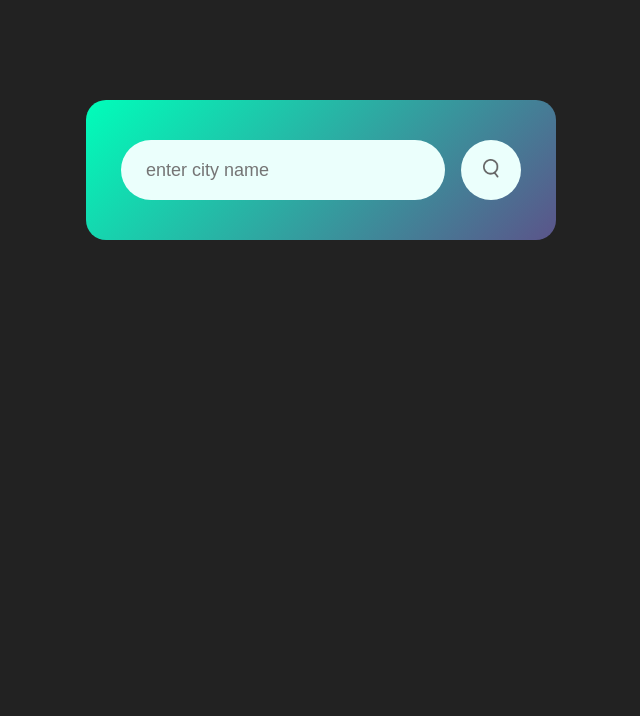
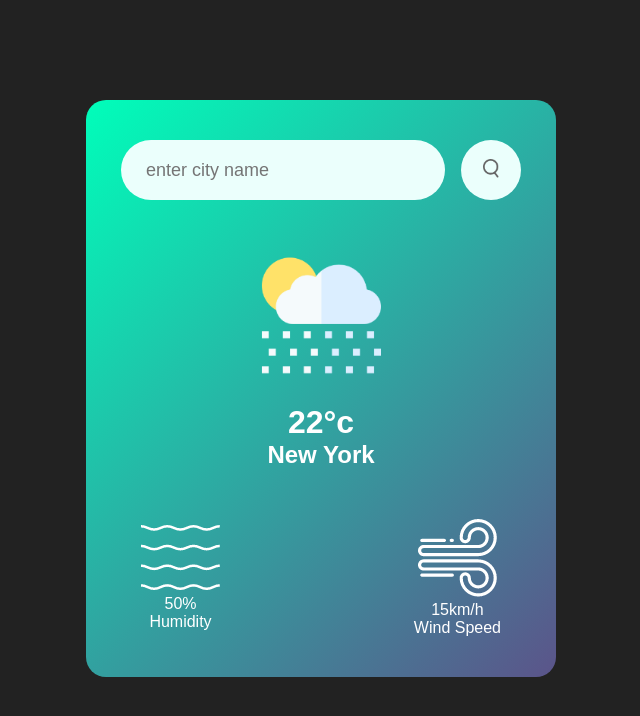
Before and after one commit to maheshkmp/Weather-Application, a plain HTML site: page Index.html in a window 1280 px wide. Shown: the whole page, without its empty margins (319-959 px from the left). Drawn offline with Linux system fonts and the light colour scheme.

Commit message:
humidity and wind speed

```diff
--- a/Index.html
+++ b/Index.html
@@ -13,6 +13,27 @@
             <input type="text" placeholder="enter city name" spellcheck="false">
             <button><img src="images/search.png" alt=""></button>
         </div>
+        <div class="weather">
+            <img src="images/rain.png" class="weather-icon">
+            <h1 class="temp">22°c</h1>
+            <h2 class="city">New York</h2>
+            <div class="details">
+                <div class="col">
+                    <img src="images/humidity.png" >
+                    <div>
+                        <p class="humidity">50%</p>
+                        <p>Humidity</p>
+                    </div>
+                </div>
+                <div class="col">
+                    <img src="images/wind.png" >
+                    <div>
+                        <p class="wind">15km/h</p>
+                        <p>Wind Speed </p>
+                    </div>
+                </div>
+            </div>
+        </div>
     </div>
 
 </body>
--- a/style.css
+++ b/style.css
@@ -53,3 +53,27 @@ body {
 .search button img {
     width: 16px;
 }
+
+.weather-icon {
+    width: 170px;
+    margin-top: 30px;
+}
+
+.weather-icon h1 {
+    font-size: 80px;
+    font-weight: 500;
+}
+
+.weather-icon h2 {
+    font-size: 45px;
+    font-weight: 400;
+    margin-top: -10px;
+}
+
+.details {
+    display: flex;
+    align-items: center;
+    justify-content: space-between;
+    padding: 0 20px;
+    margin-top: 50px;
+}
```
